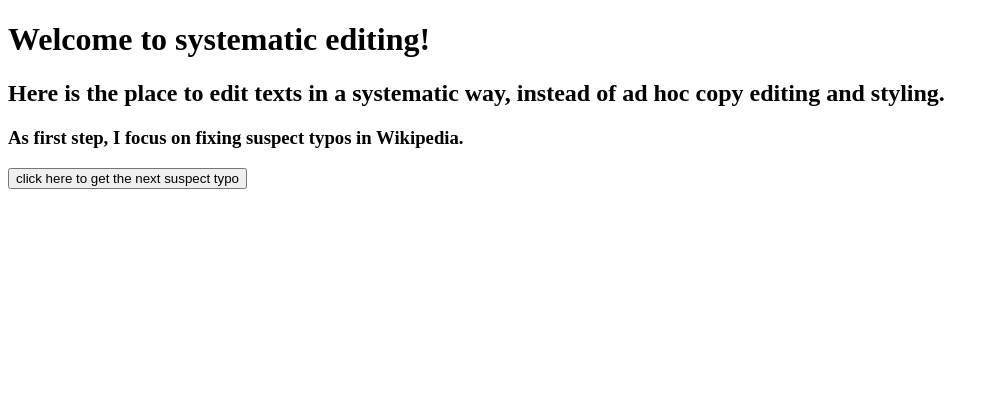
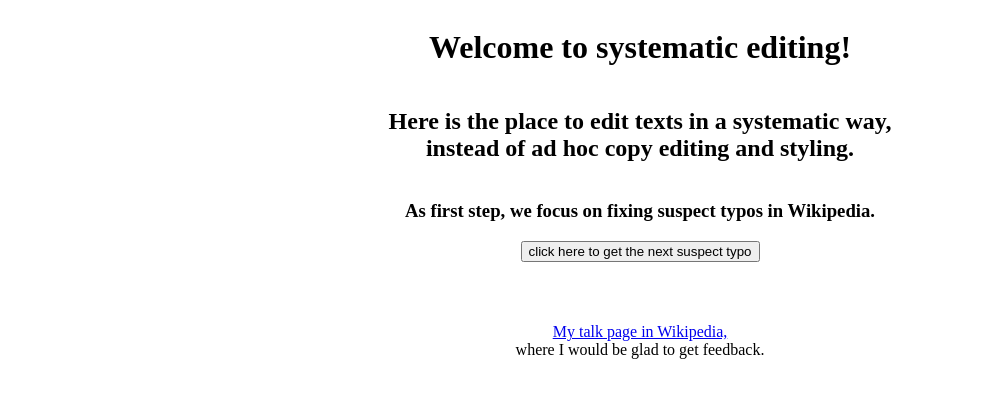
Before and after one commit to Uziel302/systematic-editing, an Angular app: page / in a window 1280 px wide. Shown: the top 398 px of the page, without its empty margins (0-999 px from the left). Built offline with nearby package versions, Linux system fonts and the light colour scheme.

Commit message:
minor styling

```diff
--- a/src/app/app.component.css
+++ b/src/app/app.component.css
@@ -0,0 +1,7 @@
+#container {
+  display: flex;
+  justify-content: center;
+  align-items: center;
+  flex-direction: column;
+  text-align: center;
+}
--- a/src/app/app.component.html
+++ b/src/app/app.component.html
@@ -1,8 +1,15 @@
-<h1>Welcome to systematic editing!</h1>
-<h2>
-  Here is the place to edit texts in a systematic way, instead of ad hoc copy
-  editing and styling.
-</h2>
-<h3>As first step, I focus on fixing suspect typos in Wikipedia.</h3>
+<div id="container">
+  <h1>Welcome to systematic editing!</h1>
+  <h2>
+    Here is the place to edit texts in a systematic way,
+    <br>instead of ad hoc copy editing and styling.
+  </h2>
+  <h3>As first step, we focus on fixing suspect typos in Wikipedia.</h3>
 
-<button>click here to get the next suspect typo</button>
+  <button>click here to get the next suspect typo</button>
+
+  <h1>{{suspectWord}}</h1>
+
+  <br>
+  <a href="https://en.wikipedia.org/wiki/User_talk:Uziel302" target="_blank">My talk page in Wikipedia,</a> where I would be glad to get feedback.
+</div>
--- a/src/app/app.component.ts
+++ b/src/app/app.component.ts
@@ -7,4 +7,5 @@ import { Component } from '@angular/core';
 })
 export class AppComponent {
   title = 'systematic-editing';
+  public suspectWord = '';
 }
```
Also changed, not shown: 1 other file (tests, documents, lock files or other folders).
